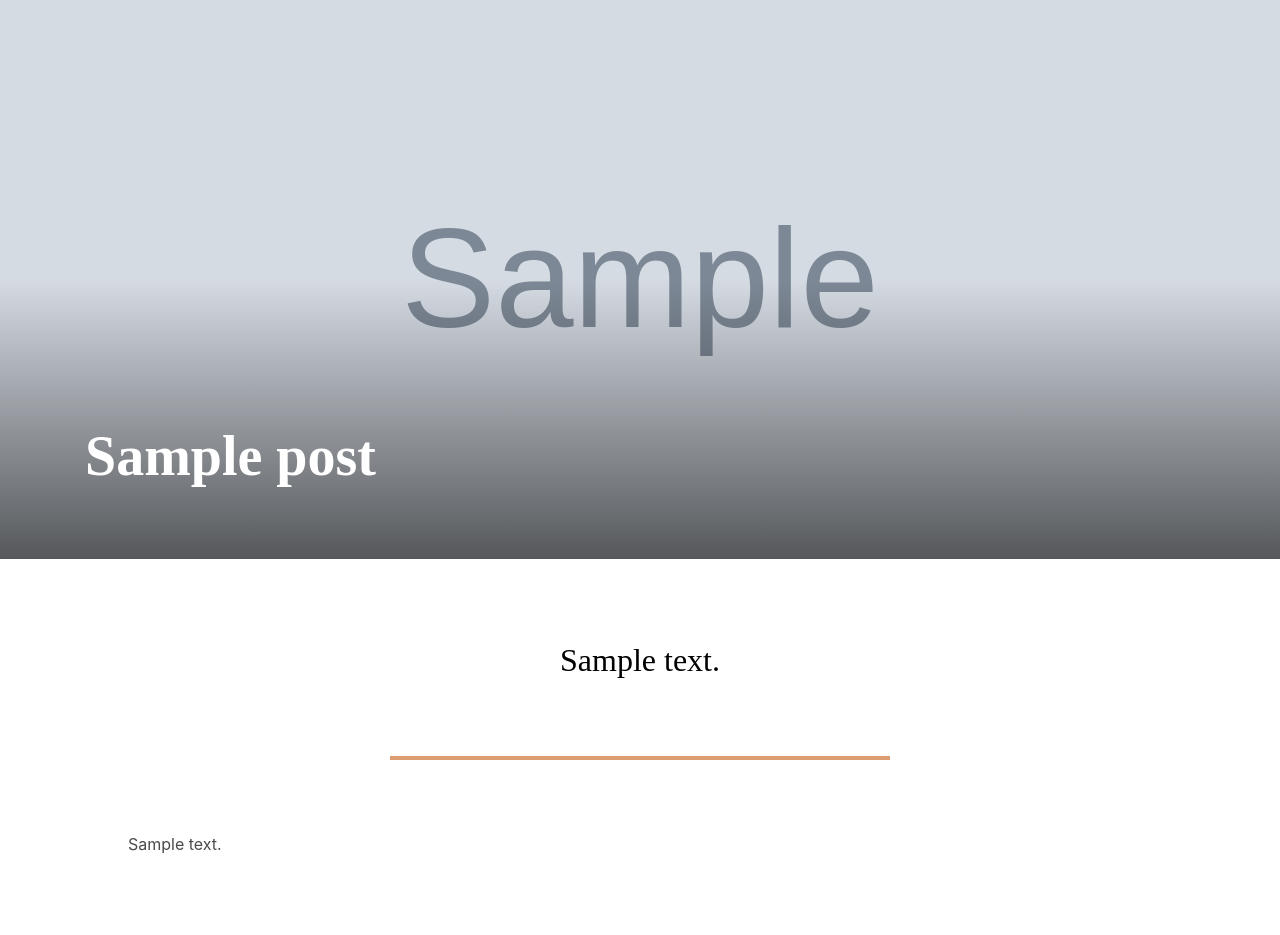
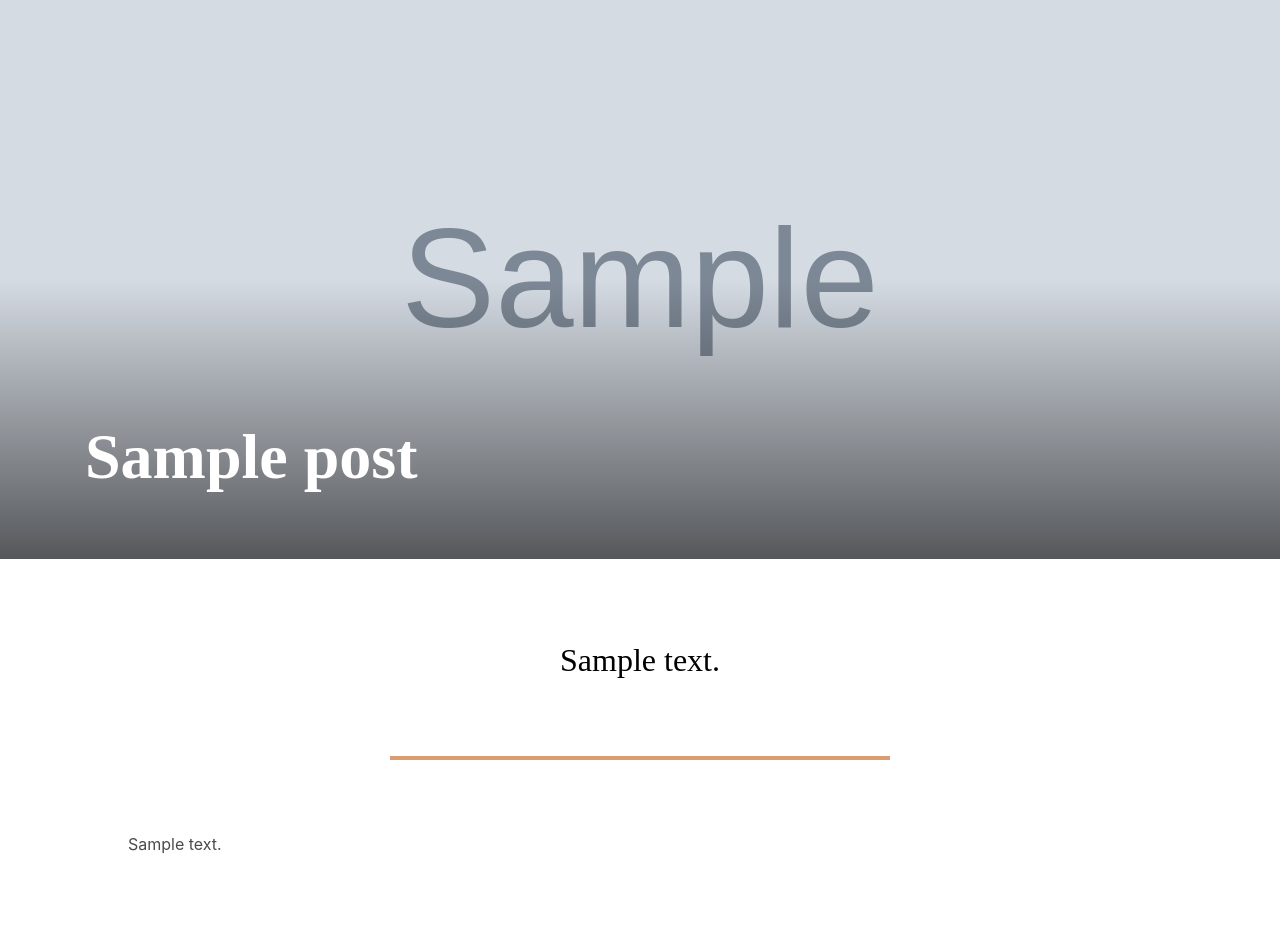
Before and after one commit to gleb-skobinsky/critics, a Django app: page /articles/1/ in a window 1280 px wide. Shown: the part 147-1082 px from the top of the page. Run offline with Django 4.2, Linux system fonts and the light colour scheme; tables that the repository leaves empty hold one stand-in row (values such as "Sample post"); grey boxes marked "Sample" are stand-in pictures; some libraries are stand-ins or nearby versions.

Commit message:
Fix article heading for smaller screens

```diff
--- a/static/article.css
+++ b/static/article.css
@@ -29,11 +29,26 @@
   font-family: "Playfair Display";
   font-style: normal;
   font-weight: 700;
-  font-size: 56px;
+  font-size: 32px;
   line-height: 75px;
   padding-left: 60px;
   padding-right: 60px;
 }
+
+/* Font size for tablets (600px to 1024px) */
+@media only screen and (min-width: 600px) and (max-width: 1024px) {
+    .article-heading {
+        font-size: 52px;
+    }
+}
+
+/* Font size for desktop screens (1025px and above) */
+@media only screen and (min-width: 1025px) {
+    .article-heading {
+        font-size: 64px;
+    }
+}
+
 .article-heading-wrapper {
   float: left;
   position: absolute;
```
